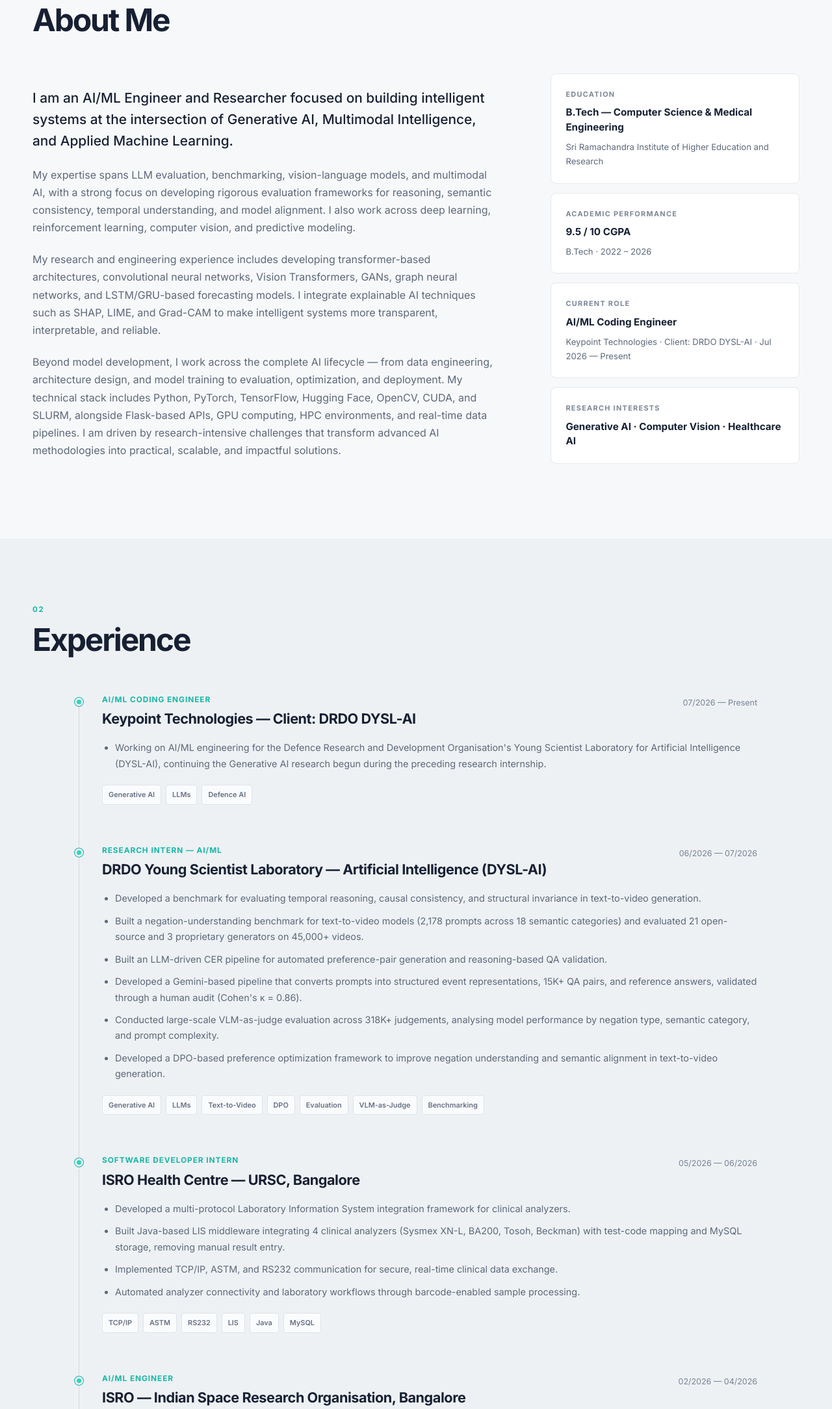
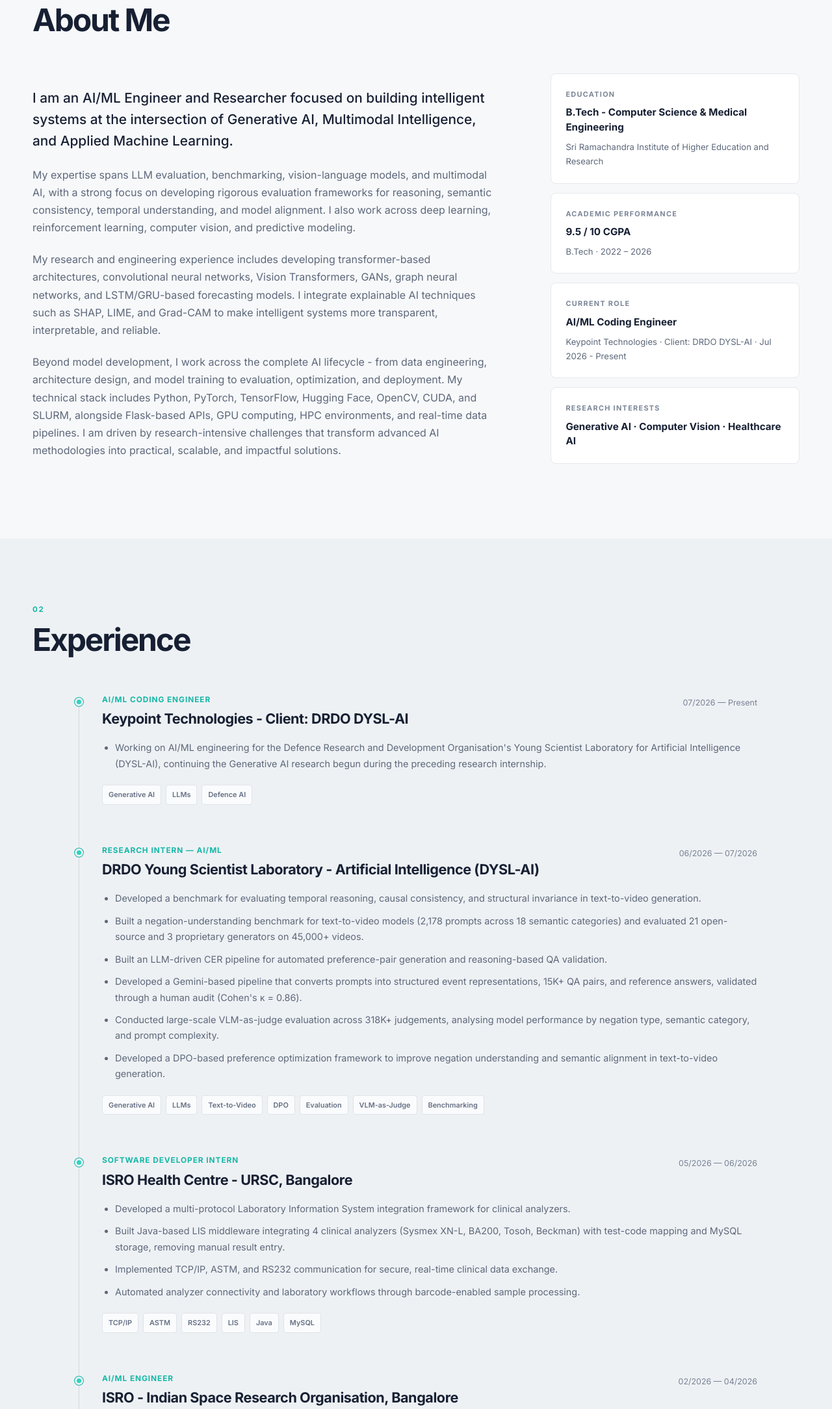
Before and after one commit to anjanaa1104/Personal-Portfolio-, a plain HTML site: page index.html in a window 1280 px wide. Shown: the part 1032-3201 px from the top of the page at 65% size. Drawn offline with Linux system fonts and the light colour scheme.

Commit message:
index.html

```diff
--- a/index.html
+++ b/index.html
@@ -220,7 +220,7 @@
 
             <p>
                 Beyond model development, I work across the
-                complete AI lifecycle — from data engineering,
+                complete AI lifecycle - from data engineering,
                 architecture design, and model training to
                 evaluation, optimization, and deployment. My
                 technical stack includes Python, PyTorch,
@@ -243,7 +243,7 @@
                     <span>EDUCATION</span>
 
                     <strong>
-                        B.Tech — Computer Science
+                        B.Tech - Computer Science
                         & Medical Engineering
                     </strong>
 
@@ -278,7 +278,7 @@
 
                     <p>
                         Keypoint Technologies · Client: DRDO DYSL-AI
-                        · Jul 2026 — Present
+                        · Jul 2026 - Present
                     </p>
 
                 </div>
@@ -341,7 +341,7 @@
                             </p>
 
                             <h3>
-                                Keypoint Technologies — Client: DRDO
+                                Keypoint Technologies - Client: DRDO
                                 DYSL-AI
                             </h3>
 
@@ -398,7 +398,7 @@
                             </p>
 
                             <h3>
-                                DRDO Young Scientist Laboratory —
+                                DRDO Young Scientist Laboratory -
                                 Artificial Intelligence (DYSL-AI)
                             </h3>
 
@@ -493,7 +493,7 @@
                             </p>
 
                             <h3>
-                                ISRO Health Centre — URSC,
+                                ISRO Health Centre - URSC,
                                 Bangalore
                             </h3>
 
@@ -569,7 +569,7 @@
                             </p>
 
                             <h3>
-                                ISRO — Indian Space Research
+                                ISRO - Indian Space Research
                                 Organisation, Bangalore
                             </h3>
 
```
